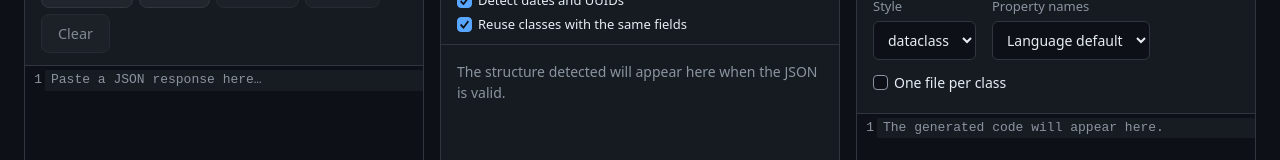
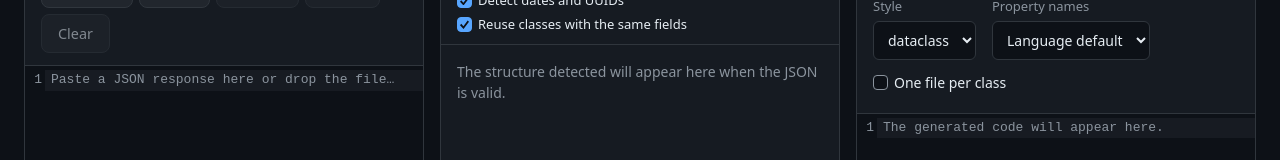
Before and after one commit to RaulEstevezA/Api2Class, a React (Vite) app in the folder web/: page / in a window 1280 px wide. Shown: the part 416-576 px from the top of the page. Built offline with nearby package versions, Linux system fonts and the light colour scheme.

Commit message:
fix(web): the JSON placeholder says the file can be dropped too

```diff
--- a/web/src/i18n/messages.ts
+++ b/web/src/i18n/messages.ts
@@ -48,7 +48,7 @@ const en = {
   sourceCode: 'Source code',
   inputTitle: 'JSON input',
   inputLabel: 'JSON to analyze',
-  inputPlaceholder: 'Paste a JSON response here…',
+  inputPlaceholder: 'Paste a JSON response here or drop the file…',
   loadExample: 'Example',
   openFile: 'Open',
   format: 'Format',
@@ -170,7 +170,7 @@ const es: Messages = {
   sourceCode: 'Código fuente',
   inputTitle: 'Entrada JSON',
   inputLabel: 'JSON a analizar',
-  inputPlaceholder: 'Pega aquí una respuesta JSON…',
+  inputPlaceholder: 'Pega aquí una respuesta JSON o arrastra el archivo…',
   loadExample: 'Ejemplo',
   openFile: 'Abrir',
   format: 'Formatear',
```
